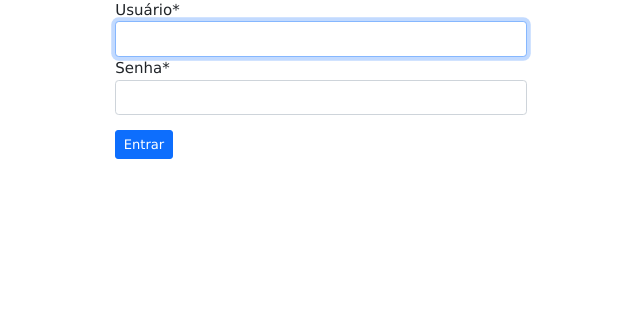
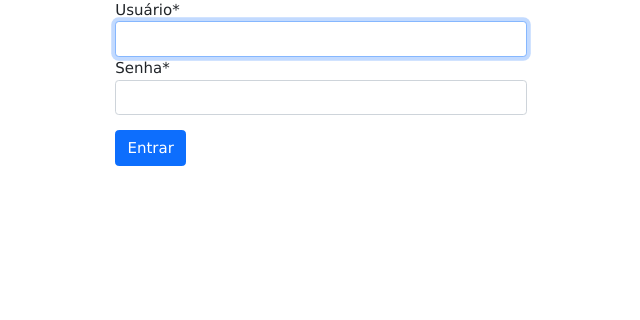
Before and after one commit to flavianowilliams/progressus, a Django app: page /users/login/ in a window 1280 px wide. Shown: the part 157-477 px from the top of the page, without its empty margins (319-959 px from the left). Run offline with Django 4.2, Linux system fonts and the light colour scheme; some libraries are stand-ins or nearby versions.

Commit message:
add requirements.txt

```diff
--- /dev/null
+++ b/requirements.txt
@@ -0,0 +1,4 @@
+asgiref==3.5.2
+Django==4.0.6
+django-crispy-forms==1.14.0
+sqlparse==0.4.2
--- a/users/templates/users/login.html
+++ b/users/templates/users/login.html
@@ -19,7 +19,7 @@
                 <form action="" method="POST">
                     {% csrf_token %}
                     {{ form|crispy }}
-                    <button type="submit" class="btn btn-primary btn-sm mt-3">Entrar</button>
+                    <button type="submit" class="btn btn-primary mt-3">Entrar</button>
                 </form>
             </div>
         {% endif %}
```
